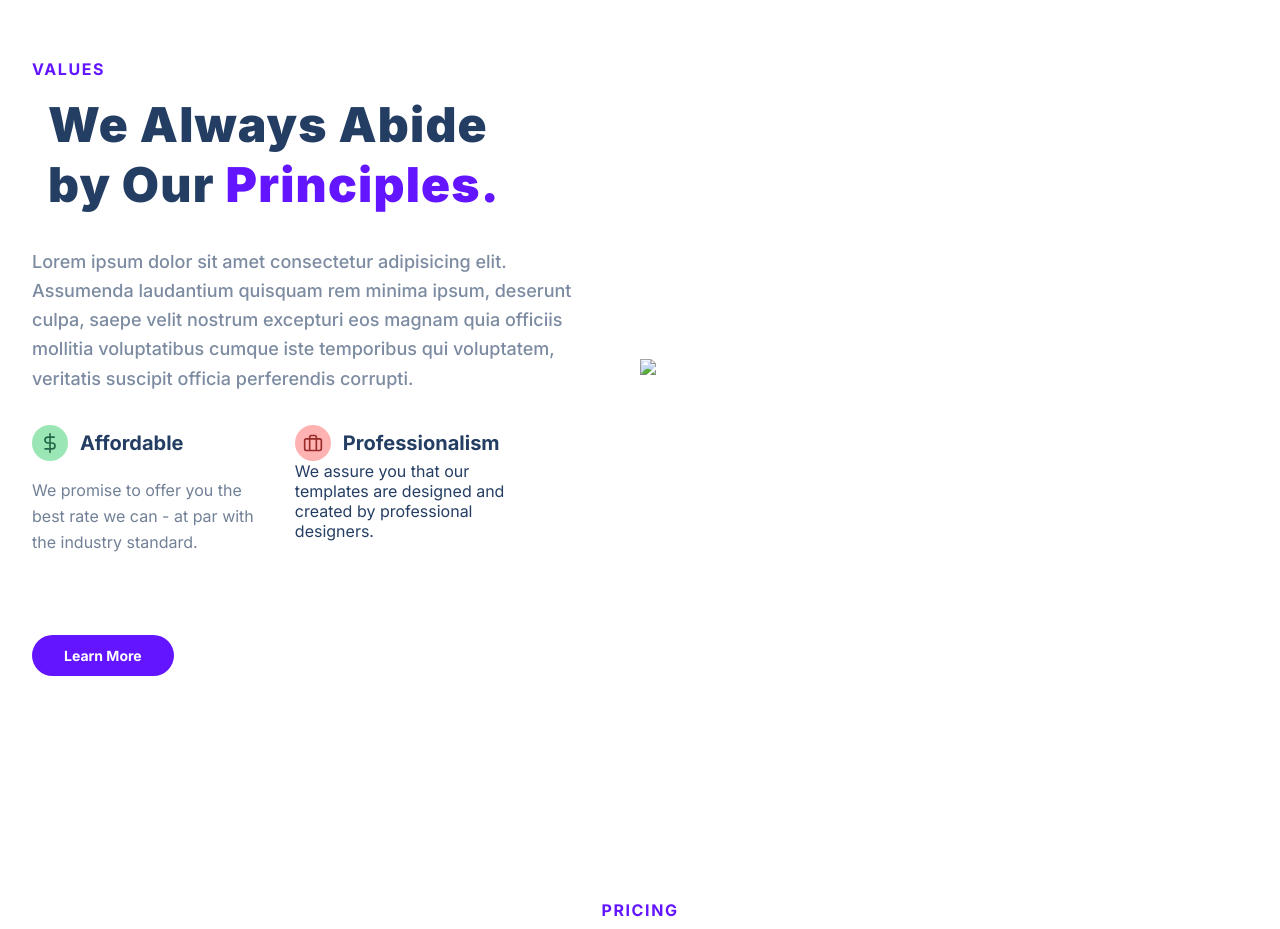
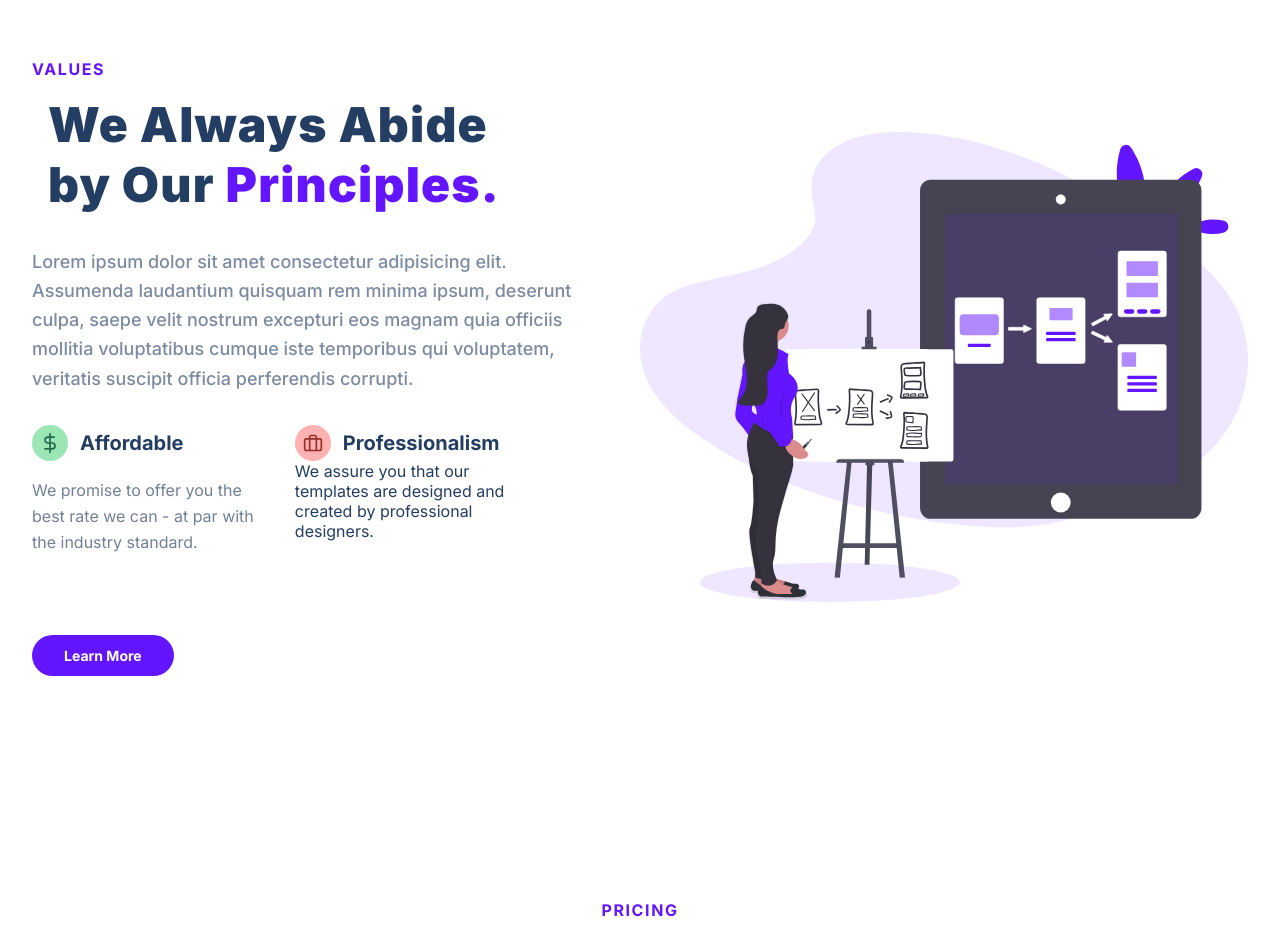
Before and after one commit to nhworley/Mod-3.2-Treact-, a plain HTML site: page index.html in a window 1280 px wide. Shown: the part 3120-4049 px from the top of the page. Drawn offline with Linux system fonts and the light colour scheme; the site is published under a folder, as on GitHub Pages, so addresses that start at the root find nothing; a script that the page names is missing.

Commit message:
Fix image path and add alt text

```diff
--- a/index.html
+++ b/index.html
@@ -263,7 +263,7 @@
                         </div>
                         <button class="btn">Learn More</button>
                     </div>
-                    <img class="values__img" src="/assets/prototype-illustration.21bc4b3f612a2f257c3d361067582485.svg">
+                    <img class="values__img" src="./assets/prototype-illustration.21bc4b3f612a2f257c3d361067582485.svg" alt="Illustration of prototype design">
                 </div>
             </div>
         </section>
```
